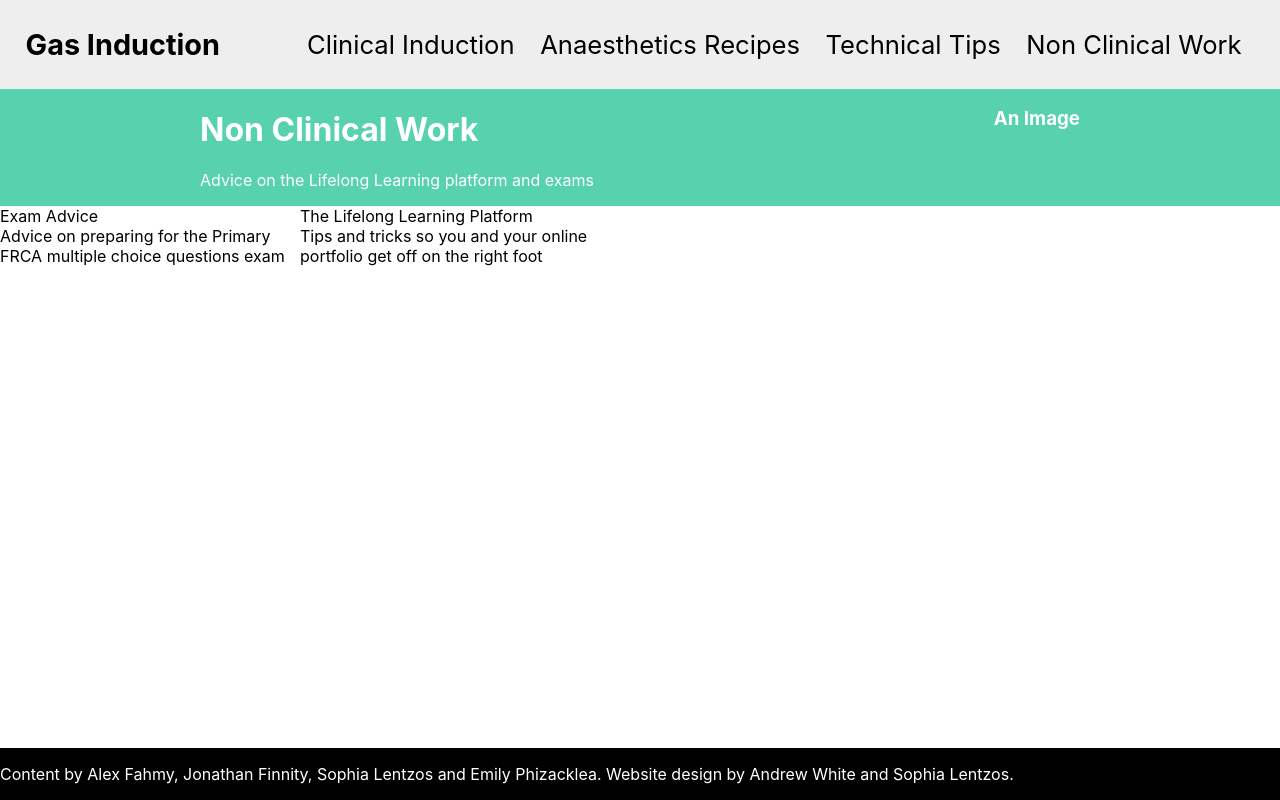
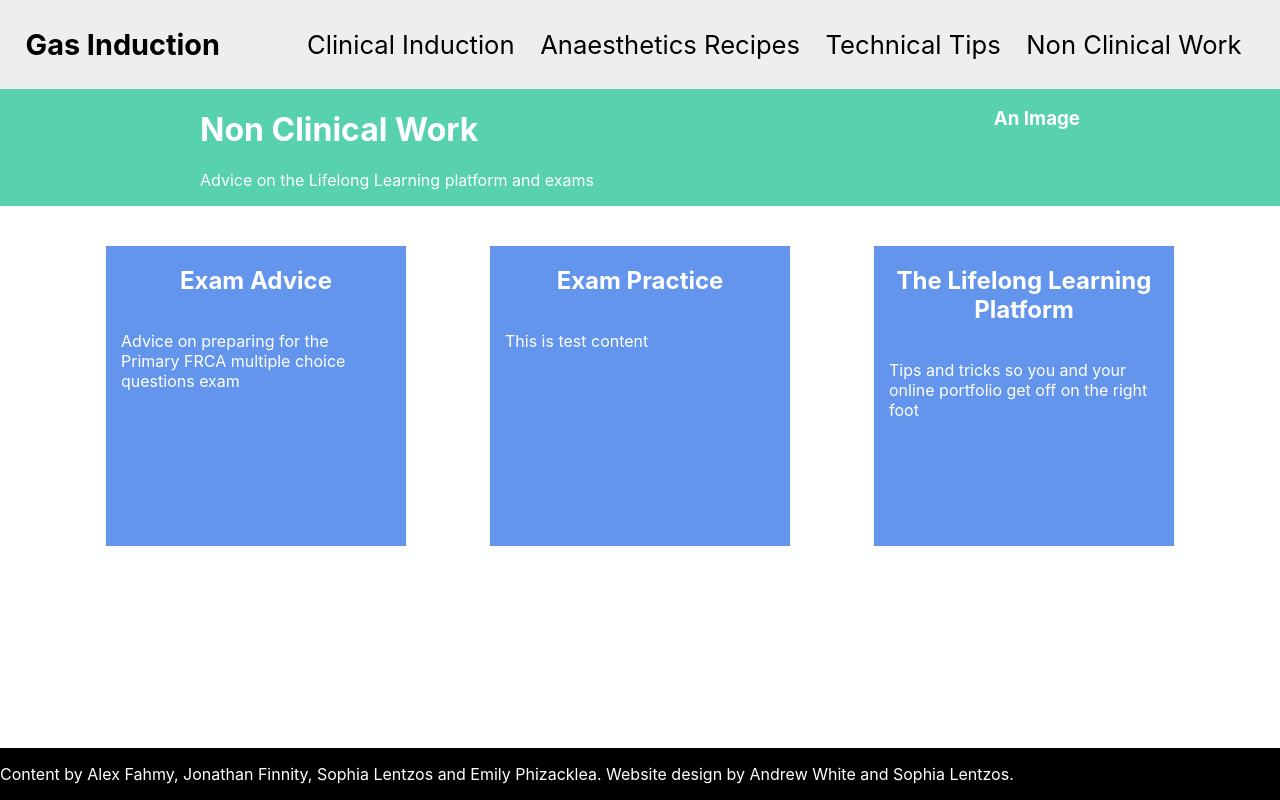
Before and after one commit to arlw87/gas-induction-website, a Next.js app: page /non-clincal in a window 1280 px wide. Built offline with nearby package versions, Linux system fonts and the light colour scheme.

Commit message:
Style Content Cards

```diff
--- a/components/Layout/SubjectSection.module.css
+++ b/components/Layout/SubjectSection.module.css
@@ -1,3 +1,7 @@
 .sectionContainer {
   display: flex;
+  justify-content: space-around;
+  width: 90%;
+  margin: 0 auto;
+  padding-top: 5vh;
 }
--- a/components/UI/ContentCard.js
+++ b/components/UI/ContentCard.js
@@ -5,8 +5,12 @@ const ContentCard = (props) => {
   return (
     <Link href={props.link}>
       <div className={classes.cardContainer}>
-        <div>{props.title}</div>
-        <div>{props.summary}</div>
+        <div className={classes.titleContainer}>
+          <h1>{props.title}</h1>
+        </div>
+        <div className={classes.summaryContainer}>
+          <p>{props.summary}</p>
+        </div>
       </div>
     </Link>
   );
--- a/components/UI/ContentCard.module.css
+++ b/components/UI/ContentCard.module.css
@@ -1,4 +1,24 @@
 .cardContainer {
   width: 300px;
   height: 300px;
+  display: flex;
+  flex-direction: column;
+  background-color: cornflowerblue;
+  align-items: center;
+  color: white;
+  cursor: pointer;
 }
+
+.titleContainer {
+  width: 90%;
+  display: flex;
+  text-align: center;
+}
+
+.titleContainer h1 {
+  width: 100%;
+}
+
+.summaryContainer {
+  width: 90%;
+}
--- /dev/null
+++ b/content/non-clinical/exam-practice.md
@@ -0,0 +1,9 @@
+---
+title: Exam Practice
+type: pdf
+date: 19/10/2021
+summary: This is test content
+content-link: unknown
+---
+
+# Resources
```
